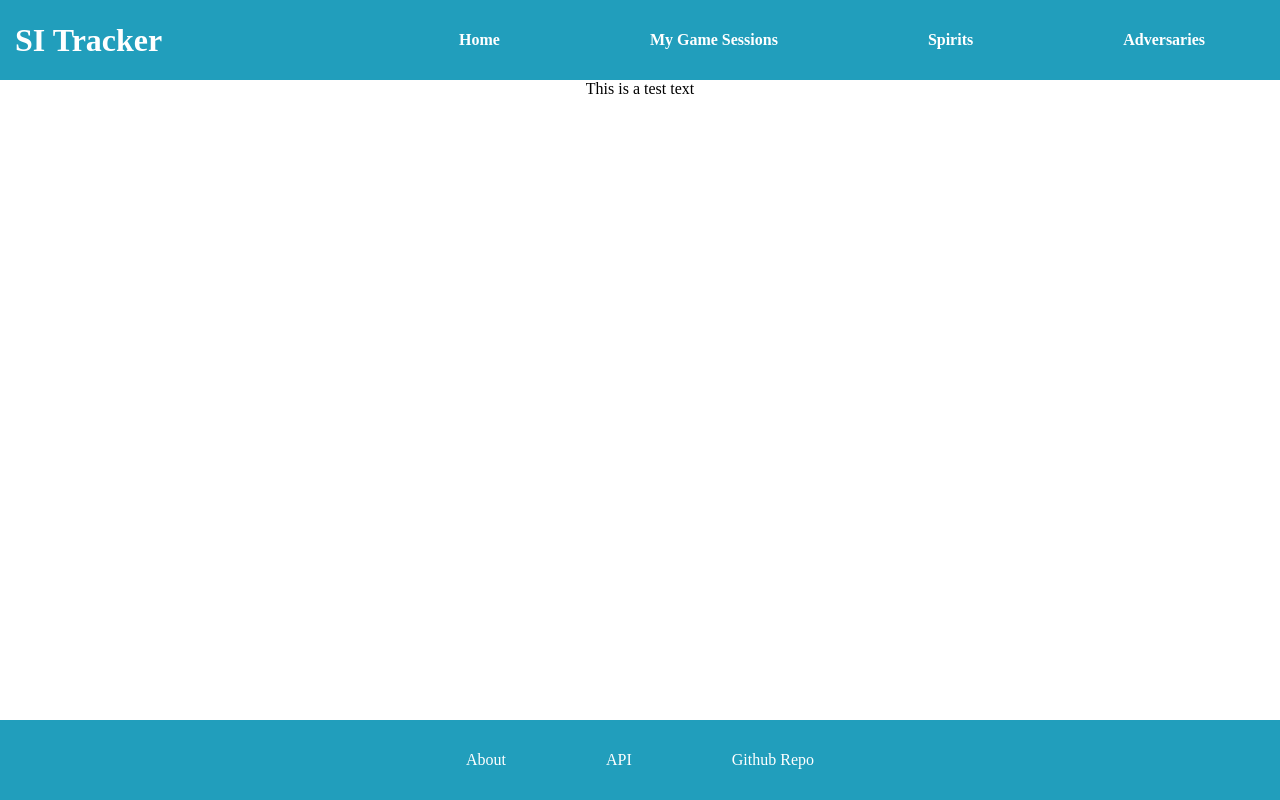
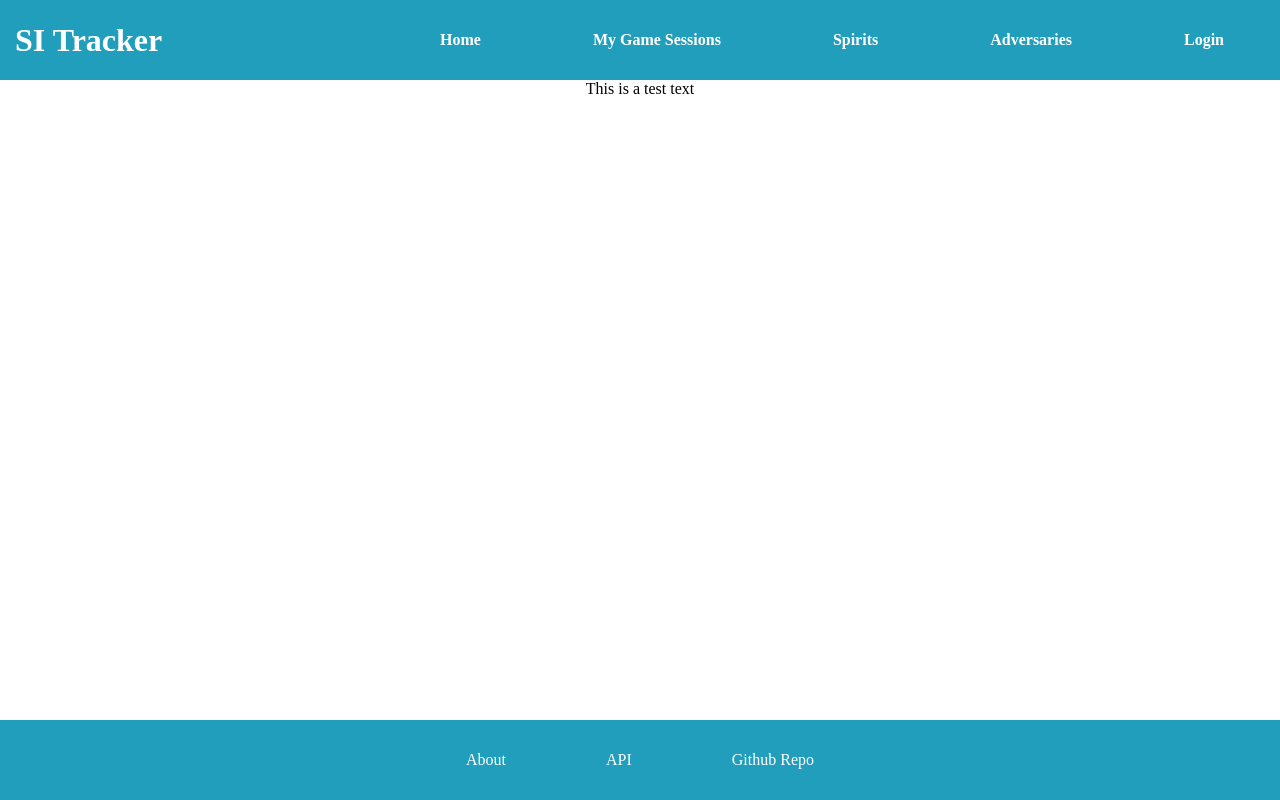
Before and after one commit to gbdude917/Spirit-Island-Tracker, a Next.js app: page / in a window 1280 px wide. Built offline with nearby package versions, Linux system fonts and the light colour scheme.

Commit message:
added login page

```diff
--- a/src/app/components/navigation/NavBar.tsx
+++ b/src/app/components/navigation/NavBar.tsx
@@ -71,6 +71,10 @@ const NavBar = () => {
         <li>
           <Link href="/adversaries">Adversaries</Link>
         </li>
+
+        <li>
+          <Link href="/login">Login</Link>
+        </li>
       </ul>
     ) : (
       <>
```
